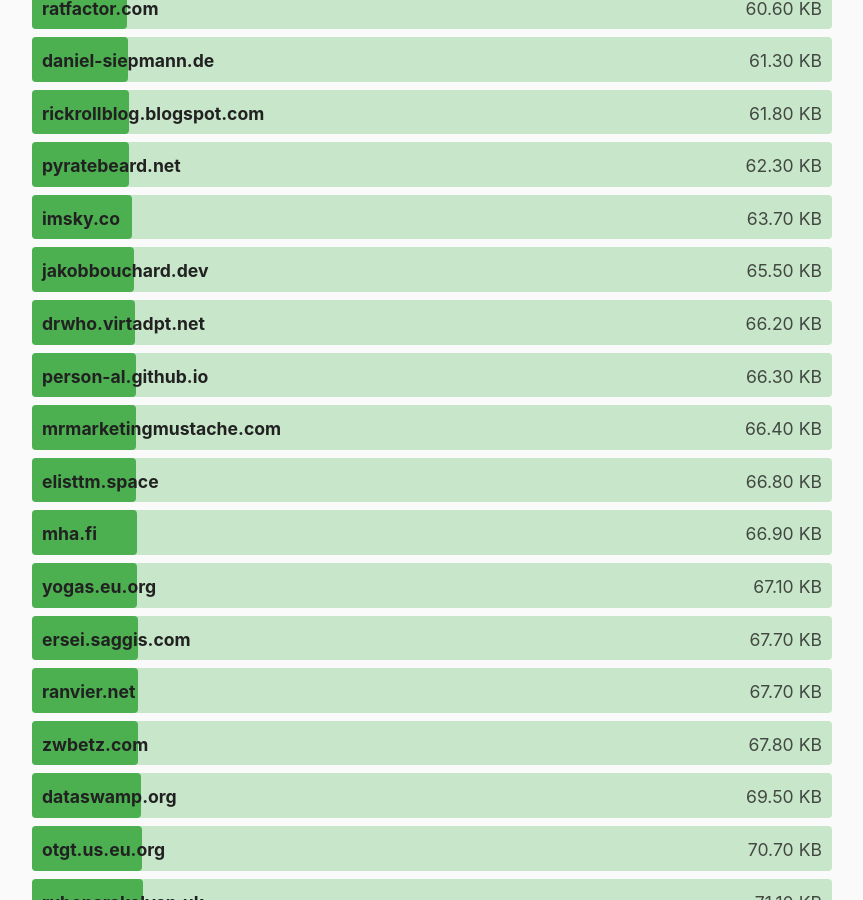
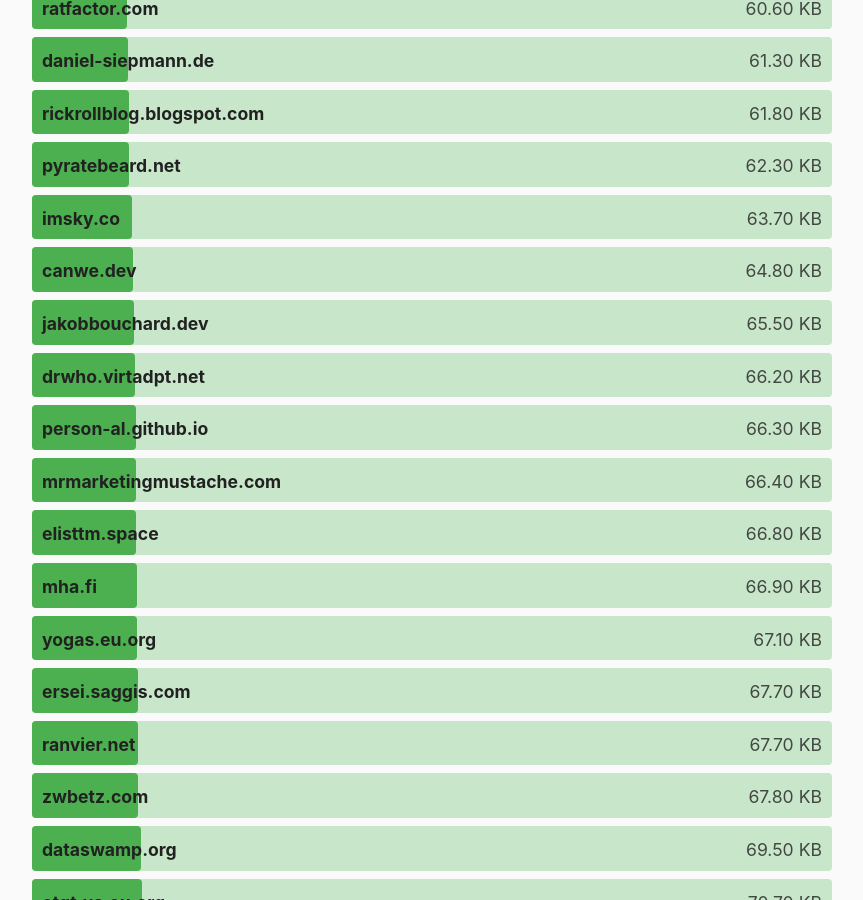
Before and after one commit to kevquirk/512kb.club, a Jekyll site: the page built from index.md, in a window 1280 px wide and 900 px high, scrolled down 14103 px. Shown: the whole window, without its empty margins (208-1071 px from the left). Built offline with Jekyll 4.4.1, drawn with Linux system fonts in a browser that asks for light colours.

Commit message:
Update canwe.dev
https://gtmetrix.com/reports/canwe.dev/2Xzp8UDM/

```diff
--- a/_data/sites.yml
+++ b/_data/sites.yml
@@ -455,8 +455,8 @@
 
 - domain: canwe.dev
   url: https://canwe.dev/
-  size: 79.5
-  last_checked: 2022-04-16
+  size: 64.8
+  last_checked: 2022-10-23
 
 - domain: caraudioinc.com
   url: http://caraudioinc.com/
```
